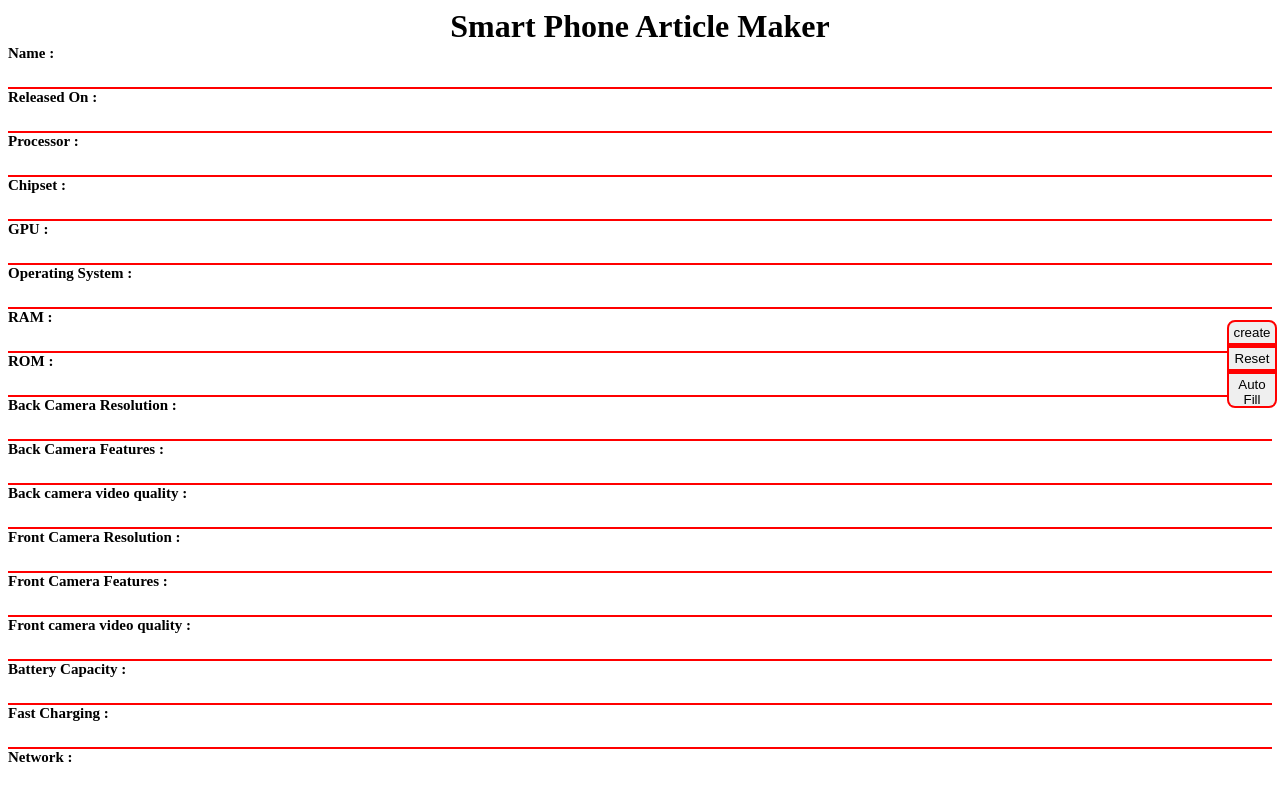
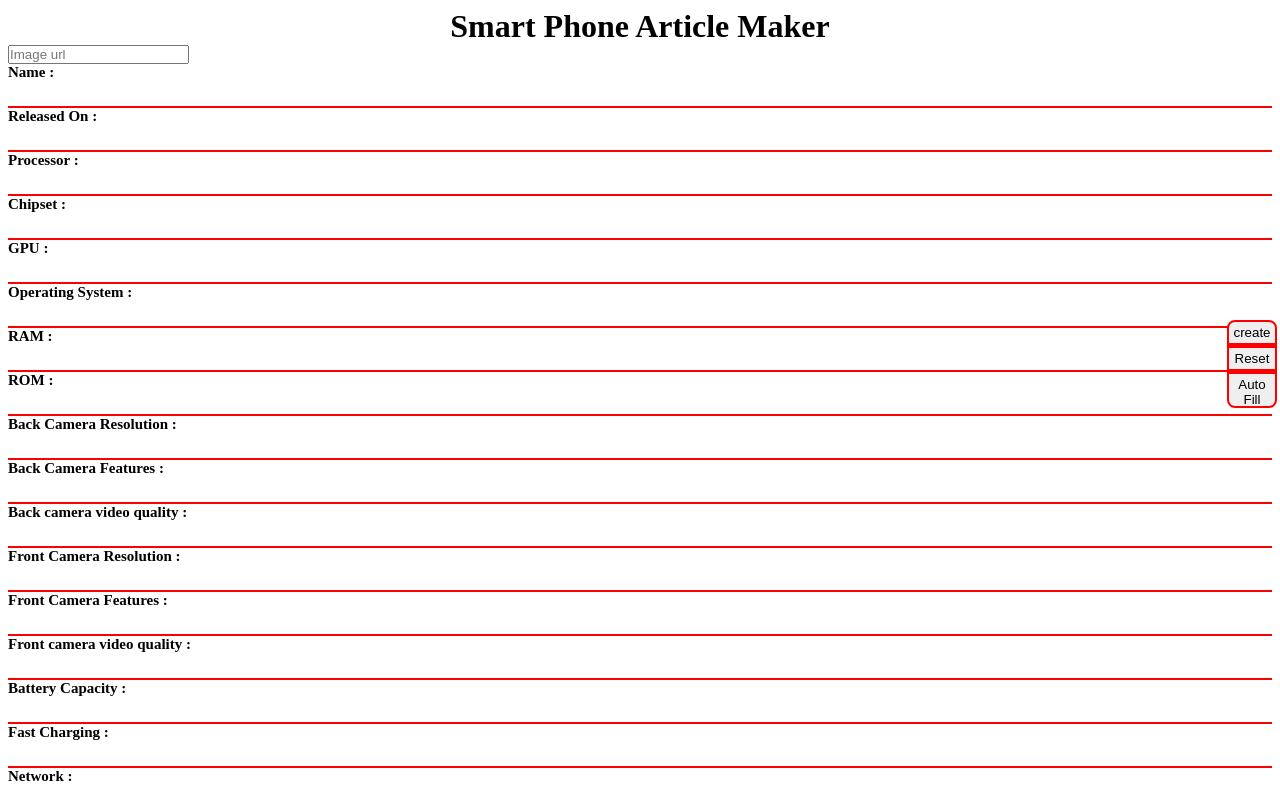
Before and after one commit to mrlaboratory/smartphone-article-template, a plain HTML site: page index.html in a window 1280 px wide. Shown: the top 790 px of the page. Drawn offline with nearby package versions, Linux system fonts and the light colour scheme.

Commit message:
Update index.html

```diff
--- a/index.html
+++ b/index.html
@@ -9,6 +9,7 @@
 </head>
 <body>
     <h1 align="center">Smart Phone Article Maker</h1>
+    <input class="thumbimg" type="text" placeholder="Image url">
     <div class="smtbl">
         <h6>Name :</h6> <input type="text"> </br>
         <h6>Released On :</h6> <input type="text"> </br>
@@ -67,4 +68,6 @@
 <script src="script.js"></script>
 
 </body>
+
+
 </html>
```
